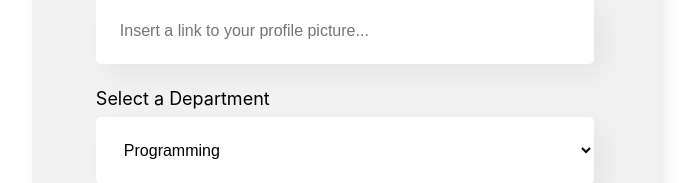
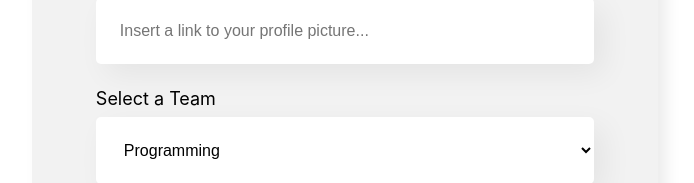
Before and after one commit to victorzottmann/organogram, a React (Create React App) app: page / in a window 1280 px wide. Shown: the part 953-1136 px from the top of the page, without its empty margins (295-989 px from the left). Built offline with nearby package versions, Linux system fonts and the light colour scheme; the HTML template or start-up script is replaced by a standard one.

Commit message:
add user input state management to Form

```diff
--- a/src/components/Form/index.jsx
+++ b/src/components/Form/index.jsx
@@ -1,4 +1,6 @@
+import { useState } from "react";
 import styled from "styled-components";
+
 import TextInput from "../TextInput";
 import List from "../List";
 import Button from "../Button";
@@ -18,7 +20,12 @@ const FormContainer = styled.form`
 `;
 
 const Form = () => {
-  const departments = [
+  const [name, setName] = useState("");
+  const [role, setRole] = useState("");
+  const [picture, setPicture] = useState("");
+  const [team, setTeam] = useState();
+
+  const teams = [
     "Programming",
     "Front-End",
     "Data Science",
@@ -29,17 +36,41 @@ const Form = () => {
 
   const handleSubmit = (e) => {
     e.preventDefault();
-    console.log("Form submitted");
+    console.log("Data:", name, role, picture, team);
   }
 
   return (
     <FormSection>
       <FormContainer onSubmit={handleSubmit}>
         <h2>Fill in the fields to create an employee card</h2>
-        <TextInput label="Name" required={true} placeholder="Enter your name" />
-        <TextInput label="Role" required={true} placeholder="Enter your role" />
-        <TextInput label="Profile Picture" required={true} placeholder="Insert a link to your profile picture" />
-        <List items={departments} />
+        <TextInput
+          label="Name"
+          required={true}
+          placeholder="Enter your name"
+          value={name}
+          onChange={(e) => setName(e.target.value)}
+        />
+        <TextInput
+          label="Role"
+          required={true}
+          placeholder="Enter your role"
+          value={role}
+          onChange={(e) => setRole(e.target.value)}
+        />
+        <TextInput
+          label="Profile Picture"
+          required={true}
+          placeholder="Insert a link to your profile picture"
+          value={picture}
+          onChange={(e) => setPicture(e.target.value)}
+        />
+        <List
+          label="Select a Team"
+          required={true}
+          teams={teams}
+          value={team}
+          onChange={(e) => setTeam(e.target.value)}
+        />
         <Button>Create Card</Button>
       </FormContainer>
     </FormSection>
--- a/src/components/List/index.jsx
+++ b/src/components/List/index.jsx
@@ -22,12 +22,15 @@ const Select = styled.select`
   padding: 24px;
 `;
 
-const List = ({ items }) => {
+const List = ({ label, teams, required, onChange }) => {
   return (
     <ListContainer>
-      <Label>Select a Department</Label>
-      <Select>
-        {items.map(item => <option key={item}>{item}</option>)}
+      <Label>{label}</Label>
+      <Select
+        required={required}
+        onChange={onChange}
+      >
+        {teams.map(team => <option key={team}>{team}</option>)}
       </Select>
     </ListContainer>
   )
--- a/src/components/TextInput/index.jsx
+++ b/src/components/TextInput/index.jsx
@@ -23,13 +23,18 @@ const Input = styled.input`
   padding: 24px;
 `;
 
-const TextInput = ({ label, required, placeholder }) => {
+const TextInput = ({ label, required, placeholder, value, onChange }) => {
   const newPlaceholder = `${placeholder}...`;
 
   return (
     <TextInputContainer>
       <Label>{label}</Label>
-      <Input required={required} placeholder={newPlaceholder} />
+      <Input
+        required={required}
+        placeholder={newPlaceholder}
+        value={value}
+        onChange={onChange}
+      />
     </TextInputContainer>
   );
 }
```
